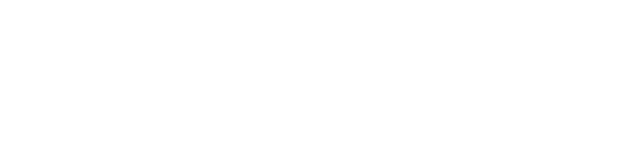
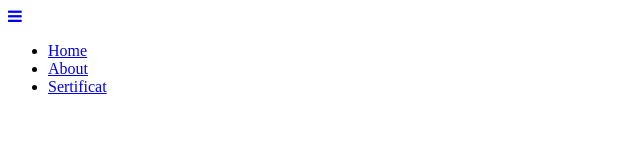
Before and after one commit to SATRIAARROZAK/Portofolio, a plain HTML site: page index.html in a window 1280 px wide. Shown: the whole page, without its empty margins (0-640 px from the left). Drawn offline with Linux system fonts and the light colour scheme.

Commit message:
git first nav

```diff
--- a/index.html
+++ b/index.html
@@ -1,11 +1,37 @@
 <!DOCTYPE html>
 <html lang="en">
-<head>
-    <meta charset="UTF-8">
-    <meta name="viewport" content="width=device-width, initial-scale=1.0">
+  <head>
+    <meta charset="UTF-8" />
+    <meta name="viewport" content="width=device-width, initial-scale=1.0" />
     <title>My Portofolio</title>
-</head>
-<body>
+    <link
+      rel="stylesheet"
+      href="https://cdnjs.cloudflare.com/ajax/libs/font-awesome/4.7.0/css/font-awesome.min.css"
+    />
+  </head>
 
-</body>
+  <body>
+    <header class="header-head">
+      <nav class="nav-menu">
+        <div class="container">
+          <div class="logo"></div>
+          <a href="javascript:;" class="nav-bar" id="hamBurger"
+            ><i class="fa fa-bars"></i
+          ></a>
+          <div class="nav-list">
+            <ul>
+              <li class="list-item"><a href="#" class="nav-link">Home</a></li>
+              <li class="list-item"><a href="#" class="nav-link">About</a></li>
+              <li class="list-item"><a href="#" class="nav-link">Sertificat</a></li>
+            </ul>
+          </div>
+        </div>
+      </nav>
+
+      <main class="page">
+
+
+      </main>
+    </header>
+  </body>
 </html>
```
